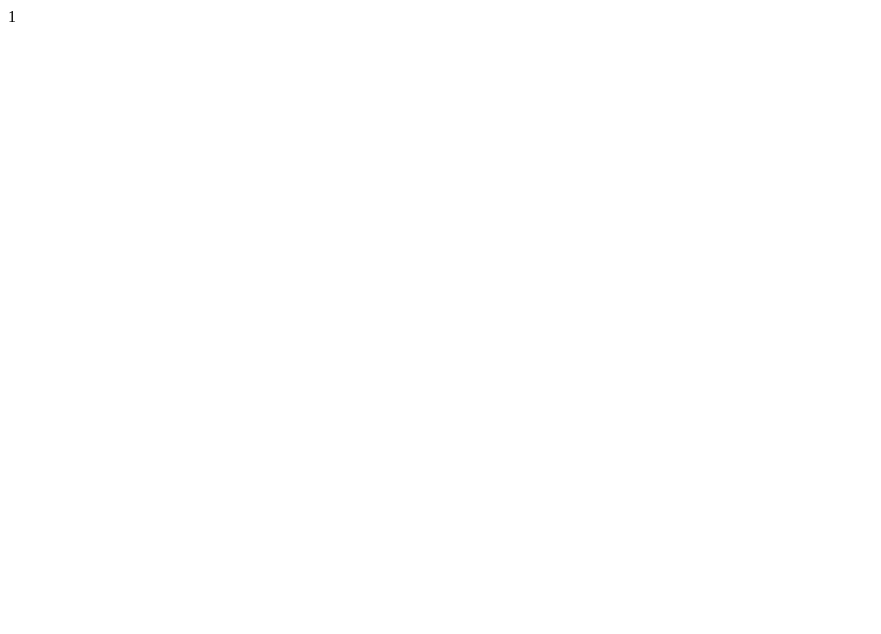
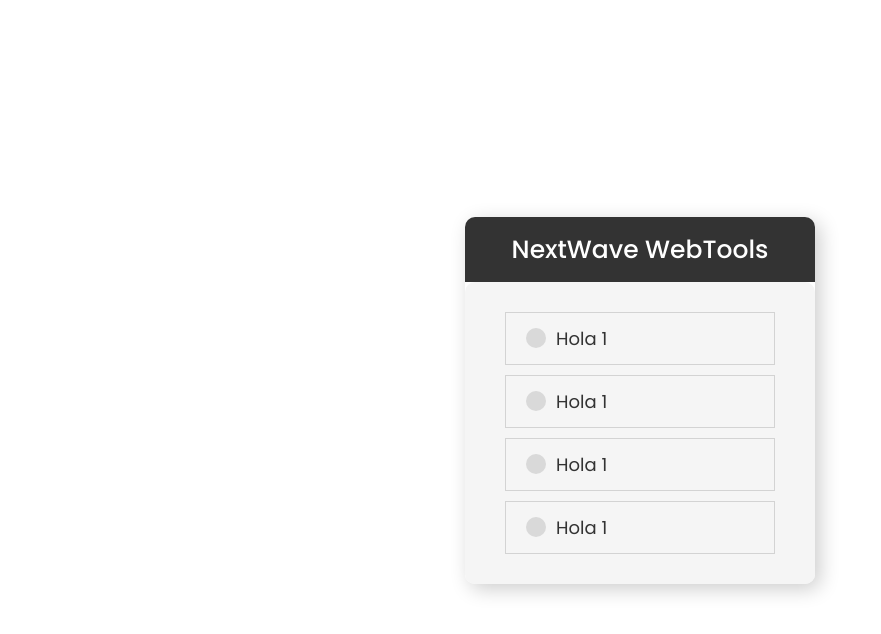
Before and after one commit to Universidad-Europea/NextWave-WebTools, a plain HTML site: page index.html in a window 1280 px wide. Shown: the whole page, without its empty margins (0-881 px from the left). Drawn offline with Linux system fonts and the light colour scheme.

Commit message:
add dev version

```diff
--- a/css/style.css
+++ b/css/style.css
@@ -0,0 +1,103 @@
+@import url(http://fonts.googleapis.com/css2?family=Poppins:wght@300;400;500;600;700&display=swap);
+* {
+    margin: 0;
+    padding: 0;
+    box-sizing: border-box;
+    font-family: Poppins, sans-serif;
+}
+
+html, body {
+    display: grid;
+    height: 100%;
+    place-items: center;
+}
+
+.wrapper {
+    width: 350px;
+    background: #fff;
+    border-radius: 10px;
+    box-shadow: 5px 5px 20px rgba(0, 0, 0, 0.2);
+}
+
+.wrapper .title {
+    color: #fff;
+    line-height: 65px;
+    text-align: center;
+    background: #333;
+    font-size: 25px;
+    font-weight: 500;
+    border-radius: 10px 10px 0 0;
+}
+
+.wrapper .box {
+    padding: 20px 40px;
+    background: #f5f5f5;
+    border-radius: 10px
+}
+
+.wrapper .box label {
+    display: flex;
+    height: 53px;
+    width: 100%;
+    align-items: center;
+    border: 1px solid lightgrey;
+    margin: 10px 0;
+    padding-left: 20px;
+    cursor: default;
+    transition: all 0.3s ease;
+}
+
+.wrapper .box label .dot {
+    height: 20px;
+    width: 20px;
+    background: #d9d9d9;
+    border-radius: 50%;
+    position: relative;
+}
+
+.box label .dot::before{
+    position: absolute;
+    content: "";
+    top: 50%;
+    left: 50%;
+    transform: translate(-50%, -50%) scale(2);
+    width: 9px;
+    height: 9px;
+    border-radius: 50%;
+    transition: all 0.3s ease;
+}
+
+#option1:checked ~ .option1 .dot::before,
+#option2:checked ~ .option2 .dot::before,
+#option3:checked ~ .option3 .dot::before,
+#option4:checked ~ .option4 .dot::before {
+    background: #333;
+    transform: translate(-50%, -50%) scale(1);
+}
+
+.wrapper .box label .txt {
+    color: #333;
+    font-size: 18px;
+    font-weight: 400;
+    padding-left: 10px;
+    transition: color 0.3s ease;
+}
+
+#option1:checked ~ .option1,
+#option2:checked ~ .option2,
+#option3:checked ~ .option3,
+#option4:checked ~ .option4 {
+    background: #fff;
+    color: #333;
+}
+
+#option1:checked ~ .option1 .txt,
+#option2:checked ~ .option2 .txt,
+#option3:checked ~ .option3 .txt,
+#option4:checked ~ .option4 .txt {
+    background: #fff;
+}
+
+.wrapper .box input[type="radio"] {
+    display: none;
+}
--- a/index.html
+++ b/index.html
@@ -5,6 +5,32 @@
         <link rel="stylesheet" href="css/style.css">
     </head>
     <body>
-        <p>1</p>
+        <div class="wrapper">
+            <div class="title"> NextWave WebTools </div>
+            <div class="box">
+
+                <input type="radio" name="select" id="option1">
+                <input type="radio" name="select" id="option2">
+                <input type="radio" name="select" id="option3">
+                <input type="radio" name="select" id="option4">
+
+                <label for="option1" class="option1">
+                    <div class="dot"> </div>
+                    <div class="txt"> Hola 1</div>
+                </label>
+                <label for="option2" class="option2">
+                    <div class="dot"> </div>
+                    <div class="txt"> Hola 1</div>
+                </label>
+                <label for="option3" class="option3">
+                    <div class="dot"> </div>
+                    <div class="txt"> Hola 1</div>
+                </label>
+                <label for="option4" class="option4">
+                    <div class="dot"> </div>
+                    <div class="txt"> Hola 1</div>
+                </label>
+            </div>
+        </div>
     </body>
 </html>
```
Also changed, not shown: 1 other file.
